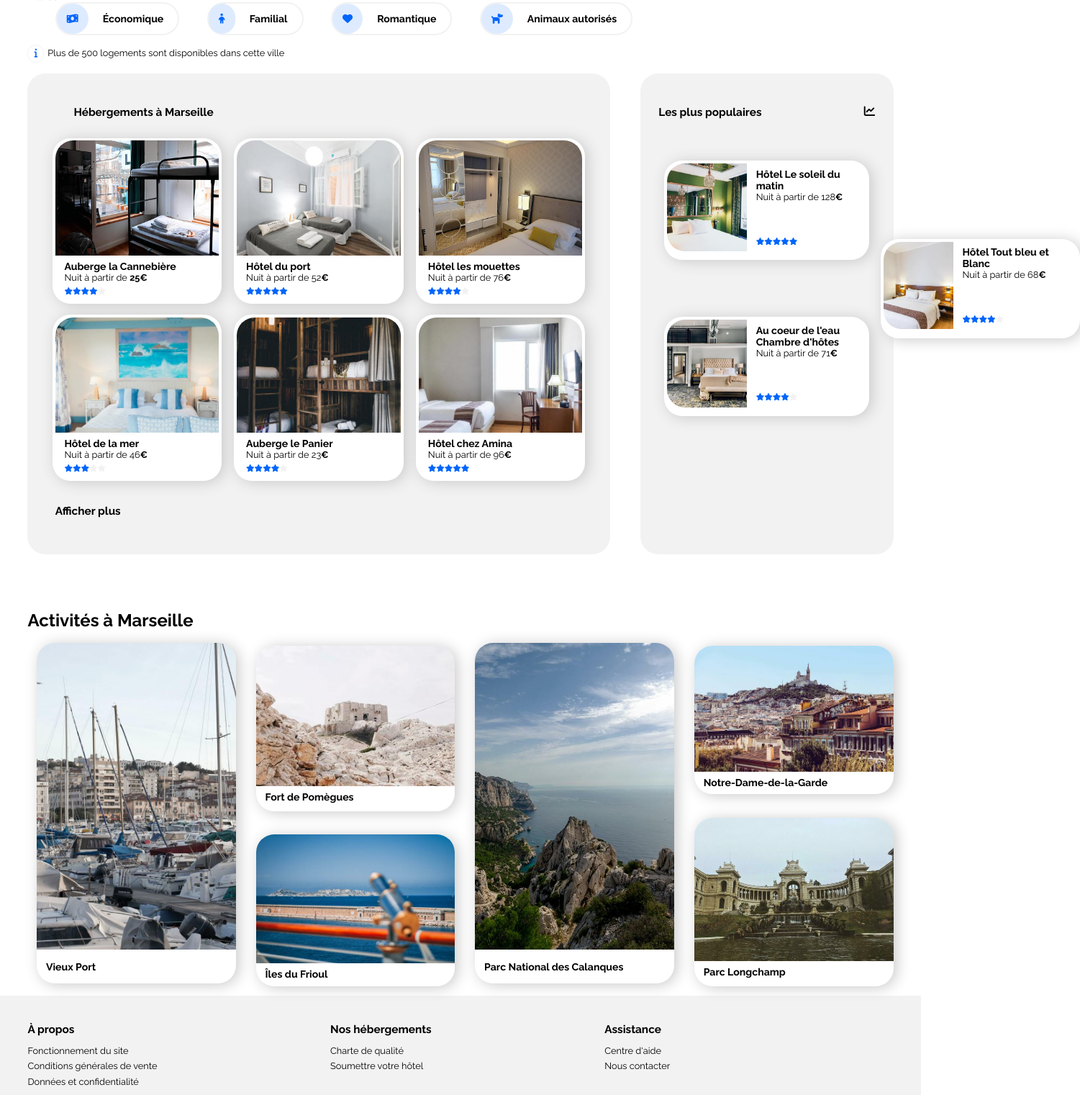
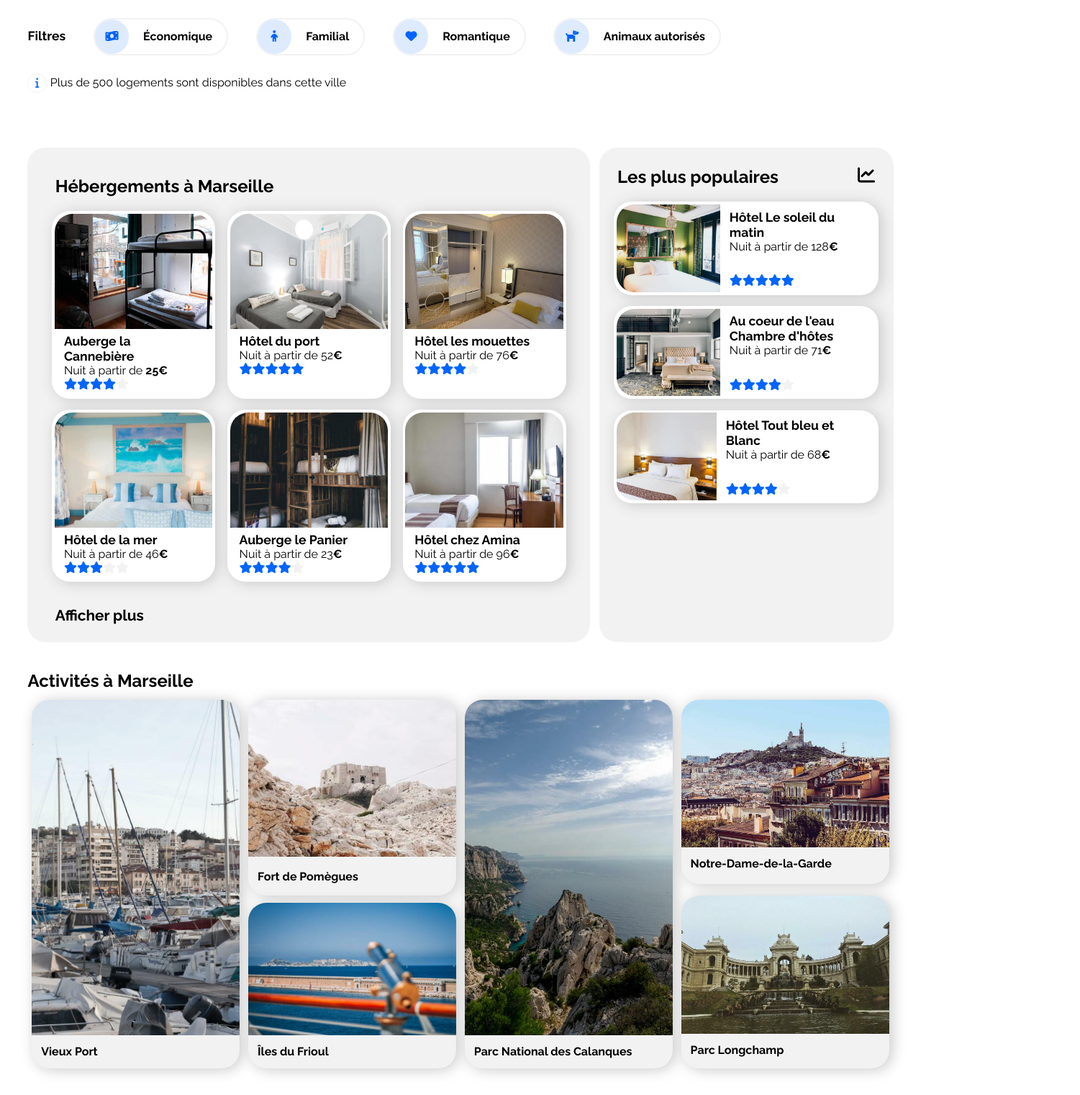
Before and after one commit to Ohrys/GhersallahRaphael_2_27042021, a plain HTML site: page index.html in a window 1280 px wide. Shown: the part 272-1793 px from the top of the page at 72% size, 1501 px wide, since content can reach past the window. Drawn offline with Linux system fonts and the light colour scheme.

Commit message:
S06 : Correction valeur taille texte et dimension pour le responsive.

```diff
--- a/index.html
+++ b/index.html
@@ -36,6 +36,7 @@
         </section>
 
         <section id="filter">
+            <div>
                 <h1>Filtres</h1>
                 <ul>
                     <li><a href="#"><i class="fas fa-money-bill-wave"></i>Économique</a></li>
@@ -43,6 +44,7 @@
                     <li><a href="#"><i class="fas fa-heart"></i>Romantique</a></li>
                     <li><a href="#"><i class="fas fa-dog"></i>Animaux autorisés</a></li>
                 </ul>
+            </div>
             <p><i class="fas fa-info"></i>Plus de 500 logements sont disponibles dans cette ville</p>
         </section>
 
@@ -158,20 +160,20 @@
                <article>
                    <a href="#">
                        <img src="src/activites/3_medium/a_1.jpg" alt="Vieux Port" />
-                       <div>Vieux Port</div>
+                       <p>Vieux Port</p>
                     </a>
                </article>
                <div>
                     <article>
                         <a href="#">
                             <img src="src/activites/4_small/a_2.jpg" alt="Fort de Pomègues" />
-                            <div>Fort de Pomègues</div>
+                            <p>Fort de Pomègues</p>
                         </a>
                     </article>
                     <article>
                         <a href="#">
                             <img src="src/activites/4_small/a_3.jpg" alt="Îles du Frioul" />
-                            <div>Îles du Frioul</div>
+                            <p>Îles du Frioul</p>
                         </a>
                     </article>
                </div>
@@ -179,20 +181,20 @@
                 <article>
                     <a href="#">
                         <img src="src/activites/3_medium/a_4.jpg" alt="Parc National des Calanques" />
-                    <div>Parc National des Calanques</div>
+                        <p>Parc National des Calanques</p>
                     </a>
                 </article>
                 <div>
                     <article>
                         <a href="#">
                             <img src="src/activites/4_small/a_5.jpg" alt="Notre-Dame-de-la-Garde" />
-                        <div>Notre-Dame-de-la-Garde</div>
+                            <p>Notre-Dame-de-la-Garde</p>
                         </a>
                     </article>
                     <article>
                         <a href="#">
                             <img src="src/activites/4_small/a_6.jpg" alt="Parc Longchamp" />
-                        <div>Parc Longchamp</div>
+                            <p>Parc Longchamp</p>
                         </a>
                     </article>
                 </div>
--- a/styles.css
+++ b/styles.css
@@ -16,7 +16,6 @@
  */
 
 /*---- GLOBAL ---- */
-@media screen and (min-width:770px) {
 *{
     margin:0;
     padding:0;
@@ -27,7 +26,6 @@ a{
     color:black;
 }
 
-
 body{
     width:100%;
     font-family: "Raleway", sans-serif;
@@ -36,10 +34,10 @@ body{
 /*---- HEADER ---- */
 
 header{
-    margin-bottom: 3vw;
+    margin-bottom: 3vw; /* taille à conserver*/
     display:flex;
     justify-content: space-between;
-    font-size: 1.1vw;
+    font-size: 1.3em;
 }
 
 header img{
@@ -51,6 +49,7 @@ header img{
 
 header div{
     flex-basis: 70%;
+    margin-right:3vw;
     display:flex;
     flex-direction: row;
     justify-content: flex-end;
@@ -90,12 +89,12 @@ header p a{
 
 section#research{
     margin-left: 3vw;
-    margin-bottom: 1vw;
+    margin-bottom: 2vw;
 }
 
 section#research h1{
     color:black;
-    font-size: 1.5vw;
+    font-size: 1.3em;
     font-weight: bold;
 }
 
@@ -117,11 +116,11 @@ section#research form label{
     border-bottom-left-radius: 10px;
     justify-content: center;
     align-items: center;
-    font-size: 1.1vw;
+    font-size: 1.1em;
 }
 
 section#research form input{
-    padding:1vw;
+    padding:10px;
     border:none;
     border-top:1px solid #F2F2F2;
     border-bottom:1px solid #F2F2F2;
@@ -140,42 +139,45 @@ section#research form input[type="submit"]{
 section#filter{
     margin-left: 3vw;
     margin-bottom: 3vw;
-    height:3vw;
-    display:flex;
-    align-items: baseline;
-    flex-flow:row wrap;
-    align-content: space-between;
 }
 
+section#filter div{
+    display:flex;
+    flex-direction:row;
+    justify-content: flex-start;
+    align-items: baseline;
+    margin-bottom:2vw;
+}
+
+
 section#filter h1{
-    font-size:1.1vw;
-    margin-right: 1vw;
+    font-size:1.1em;
 }
 
 section#filter ul{
-    max-width: 1738px;
-    width : 96%;
     display:flex;
-    align-items: flex-start;
     flex-wrap: wrap;
-    justify-content: flex-start;
     list-style: none;
 }
 
 section#filter ul li{
     border:2px solid #F2F2F2;
     border-radius: 50px;
-    font-size: 1.1vw;
+    font-size: 1em;
     font-weight: bold;
     padding-right:20px;
     margin-left:3vw;
+    margin-top:1vw;
 }
 
 section#filter ul li i{
     color:#0065FC;
     background-color: #DEEBFF;
     border-radius: 50px;
-    padding:1.1vw;
+    width:1.1em;
+    height:1.1em;
+    padding:15px;
+    text-align:center;
     margin-right:20px;
 }
 
@@ -188,60 +190,49 @@ section#filter li:hover{
 
 
 section#filter p{
-    margin-top:1vw;
     flex-basis:100%;
-    font-size: 1vw;
+    font-size: 1em;
 }
 
 section#filter p i{
+    margin-right:5px;
+
     border-radius: 50px;
     border : 1px solid #F2F2F2;
     color:#0065FC;
-    padding:5px 8px;
-    margin-right:5px;
+
+    font-size:.9em;
+    padding:5px;
+    width:1em;
+    height:1em;
+    text-align:center;
 }
 
 /*--- PARTIE MAIN ---*/
 
 main{
+    position:sticky;
+    box-sizing: border-box;
     display:flex;
     padding:3vw;
     justify-content: space-between;
     align-items: stretch;
-    margin-bottom: 3vw;
 }
 
 main h1{
-  font-size: 1.2vw;
-  margin:1.5vw 3vw;
+  font-size: 1.5em;
+  padding:1vw;
 }
-
-main article i{
-    font-size: 0.8vw;
-    margin-top: 0;
-}
-
-main article i.fa-star:not(.greystar){
-    color: #0065FC;
-}
-
-main article i.greystar{
-    color:#F2F2F2;
-}
-
 main section#accommodation,
 main aside#popular{
+    position:sticky;
     background-color: #F2F2F2;
     border-radius: 25px;
-    width:63%;
-    padding:2vw 2vw;
-
     display:flex;
     flex-direction: column;
 }
 
 main div article{
-    flex-basis:30%;
     border-radius: 25px;
     background-color: white;
     box-shadow: 4px 2px 20px #C9C9C9;
@@ -254,24 +245,17 @@ main div article:hover{
     transition: 0.4s;
 }
 
-main article>a>div{
-    display: flex;
-    flex-direction: column;
-    justify-content: space-around;
-    padding: 0.5vw 1vw;
+main article i{
+    font-size: 1em;
+    margin-top: 0;
 }
 
-main article>a h2{
-    font-size: 1.1vw;
+main article i.fa-star:not(.greystar){
+    color: #0065FC;
 }
 
-main article p{
-    font-size:1vw;
-}
-
-main article p em{
-    font-style:normal;
-    font-weight: bold;
+main article i.greystar{
+    color:#F2F2F2;
 }
 
 main section#accommodation>div,
@@ -282,9 +266,41 @@ main aside#popular>div{
     align-content: space-around;
 }
 
+main article>a>div{
+    display: flex;
+    flex-direction: column;
+    justify-content: space-around;
+    padding: 0.5vw 1vw;
+}
+
+main article>a h2{
+    font-size: 1.1em;
+}
+
+main article p{
+    font-size:1em;
+}
+
+main article p em{
+    font-style:normal;
+    font-weight: bold;
+}
+
+
+main section#accommodation{
+    padding:2vw;
+    box-sizing: border-box;
+    width:65%;
+}
+
+main section#accommodation div article{
+    width:30%;
+}
+
 main section#accommodation div article>a{
     display:flex;
     flex-direction: column;
+    justify-content: space-between;
 }
 
 main section#accommodation div article>a img {
@@ -296,20 +312,21 @@ main section#accommodation div article>a img {
 }
 
 main section#accommodation>p{
-    margin: 2vw 1vw;
+    margin-top:2vw;
+    padding-left: 1vw;
     font-weight: bold;
-    font-size: 1.2vw;
+    font-size: 1.3em;
     color:black;
 }
 
 main aside#popular{
-    width: 25%;
+    box-sizing: border-box;
+    padding:1vw;
+    width: 34%;
     align-items: stretch;
 }
 
 main aside#popular>h1{
-    margin-left:0;
-    width:100%;
     display:flex;
     justify-content: space-between;
 }
@@ -318,7 +335,6 @@ main aside#popular>div{
     width:100%;
     display:flex;
     flex-direction: column;
-    align-items: center;
 }
 
 main aside#popular div article>a{
@@ -348,77 +364,107 @@ main aside#popular div article>a>div>div {
 /*--- PARTIE ACTIVITÉ*/
 
 section#activity{
+    position:sticky;
+    box-sizing: border-box;
+    width:100%;
     padding-left:3vw;
     padding-right:3vw;
-    padding-bottom: 3vw;
+    margin-bottom: 3vw;
 }
 
+section#activity img{/*temp*/
+    object-fit: cover;
+}
+
+section#activity h1{
+    margin-bottom: 1vw;
+}
+
+/* section#activity div */
 section#activity>div{
-    margin-top:1vw;
     width:100%;
-    height:35vw;
+    box-sizing: border-box;
+
     display:flex;
-    flex-direction: row;
-    justify-content: space-between;
+    justify-content: space-around;
+    flex-flow: row wrap;
     align-items: stretch;
 }
 
-section#activity img{
-    border-radius: 25px 25px 0px 0px;
-    object-fit: cover;
+section#activity>div article{
     width:100%;
-    height:85%;
+    height:40vw;
+    box-sizing: border-box;
+    background-color:#F2F2F2;
+    border-radius: 25px;
+    box-shadow: 4px 2px 20px #C9C9C9;
 }
 
-
-section#activity div{
-    font-size: 1.1vw;
-    font-weight: bold;
-    padding:0.3vw 1vw;
-}
-section#activity>div>article div{
-    padding:1vw;
-}
-
-
-section#activity article{
-    box-shadow: 4px 2px 20px #C9C9C9;
-    border-radius: 25px;
-
-}
-section#activity article:hover{
+section#activity>div article:hover{
     transform: scale(1.05);
     transition: 0.4s;
 }
 
-section#activity>div>article{
-    width:23%;
-    height:37vw;
-}
-section#activity>div>article>a>img{
-    width:100%;
-    height:90%;
+section#activity>div article p{
+    box-sizing: border-box;
+    font-size: 1em;
+    padding-left: 1vw;
+    padding-top:3%;
+    font-weight: bold;
 }
 
-section#activity div>div{
-    width:23%;
-    height:37vw;
+section#activity>div>article,
+section#activity>div>div {
+    position:sticky;
+    width:24%;
+    height:40vw;
 }
 
-section#activity div>div{
+
+
+section#activity>div article img{
+    height:80%;
+    width:100%;
+    border-radius: 25px 25px 0px 0px;
+}
+
+section#activity>div>article img{
+    height:91%;
+    width:100%;
+
+}
+
+section#activity>div>div {
     display:flex;
     flex-direction: column;
-    justify-content: space-between;
 }
 
- section#activity div>div:first-of-type article:first-of-type{
-    height:18vw;
-
-}
-section#activity div>div article:first-of-type{
-    margin-bottom: 2vw;
+section#activity>div>div:first-of-type article:first-of-type{
+    height:53%;
+    margin-bottom: auto;
 }
 
+section#activity>div>div:first-of-type article:first-of-type p{
+    padding-top: 6%;
+}
+
+section#activity>div>div:first-of-type article:last-of-type{
+    height:45%;
+}
+
+
+section#activity>div>div:last-of-type article:first-of-type{
+    height:50%;
+    margin-bottom: auto;
+}
+
+section#activity>div>div:first-of-type article:first-of-type p{
+    padding-top: 5%;
+}
+
+section#activity>div>div:last-of-type article:last-of-type{
+    height:47%;
+}
 
 
 
@@ -427,21 +473,26 @@ section#activity div>div article:first-of-type{
 footer{
     background-color:#F2F2F2;
     display:flex;
+    width:100%;
     flex-direction: row;
     padding: 3vw;
+    justify-content: space-around;
 }
 
 footer div{
-    margin-right: 20%;
+    width:25%;
+    box-sizing: border-box;
+    position: sticky;
 }
 
 footer div h2{
-    font-size:1.2vw;
+    font-size:1.2em;
     margin-bottom: 1vw;
 }
 
 footer div ul{
-    font-size: 1vw;
+    font-size: 1em;
+    width:100%;
     list-style: none;
 }
 
@@ -450,7 +501,6 @@ footer div ul li{
 }
 
 
-}
 
 /*----- MEDIA QUERIES ----- */
 
@@ -461,19 +511,6 @@ footer div ul li{
         display:none;
     }
 
-    *{
-        margin:0;
-        padding:0;
-    }
-
-    body{
-        font-family: "Raleway", sans-serif;
-    }
-
-    a{
-        text-decoration: none;
-        color:black;
-    }
 
     header{
         margin-bottom: 35px;
```
Lines whose indentation alone changed are shown as unchanged.
